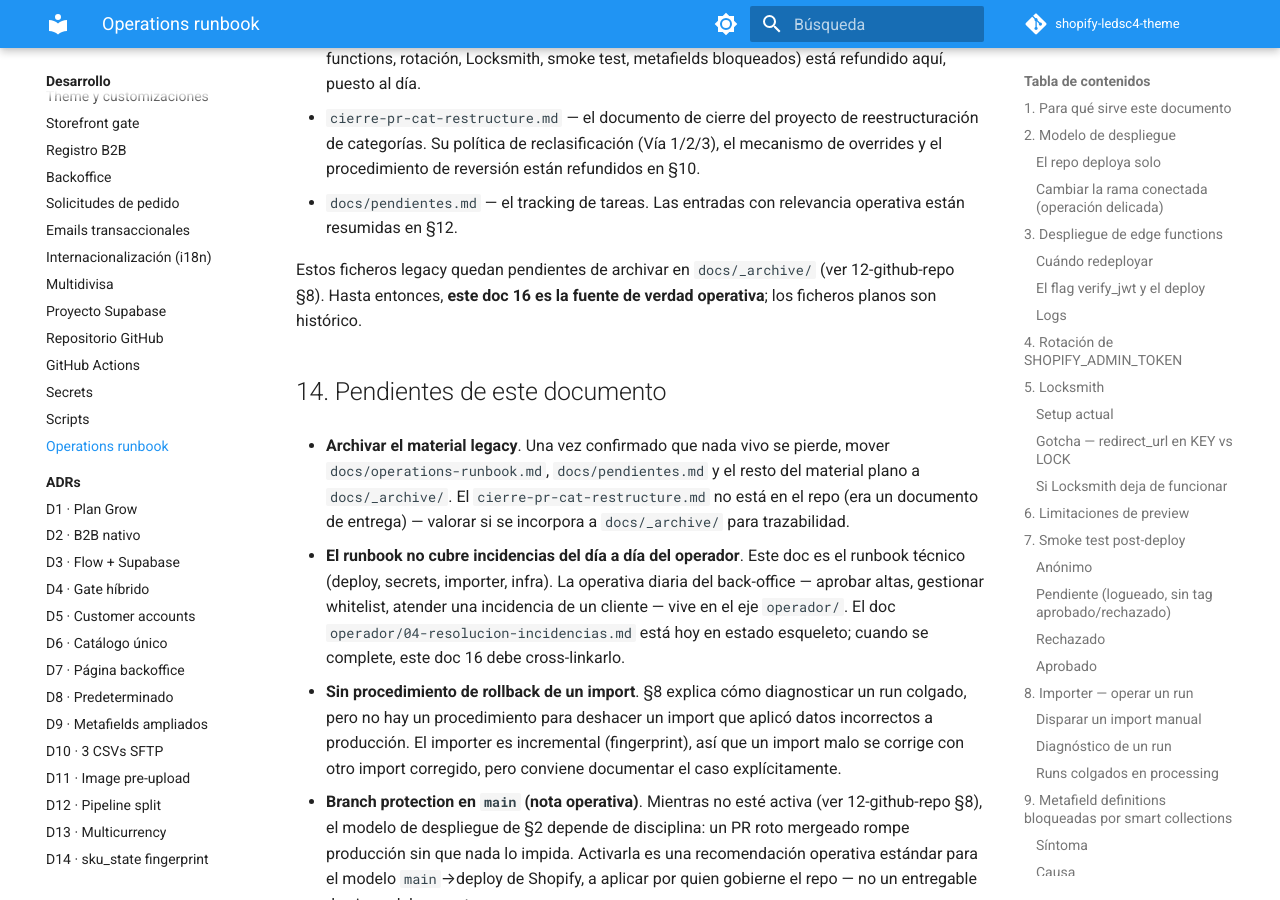
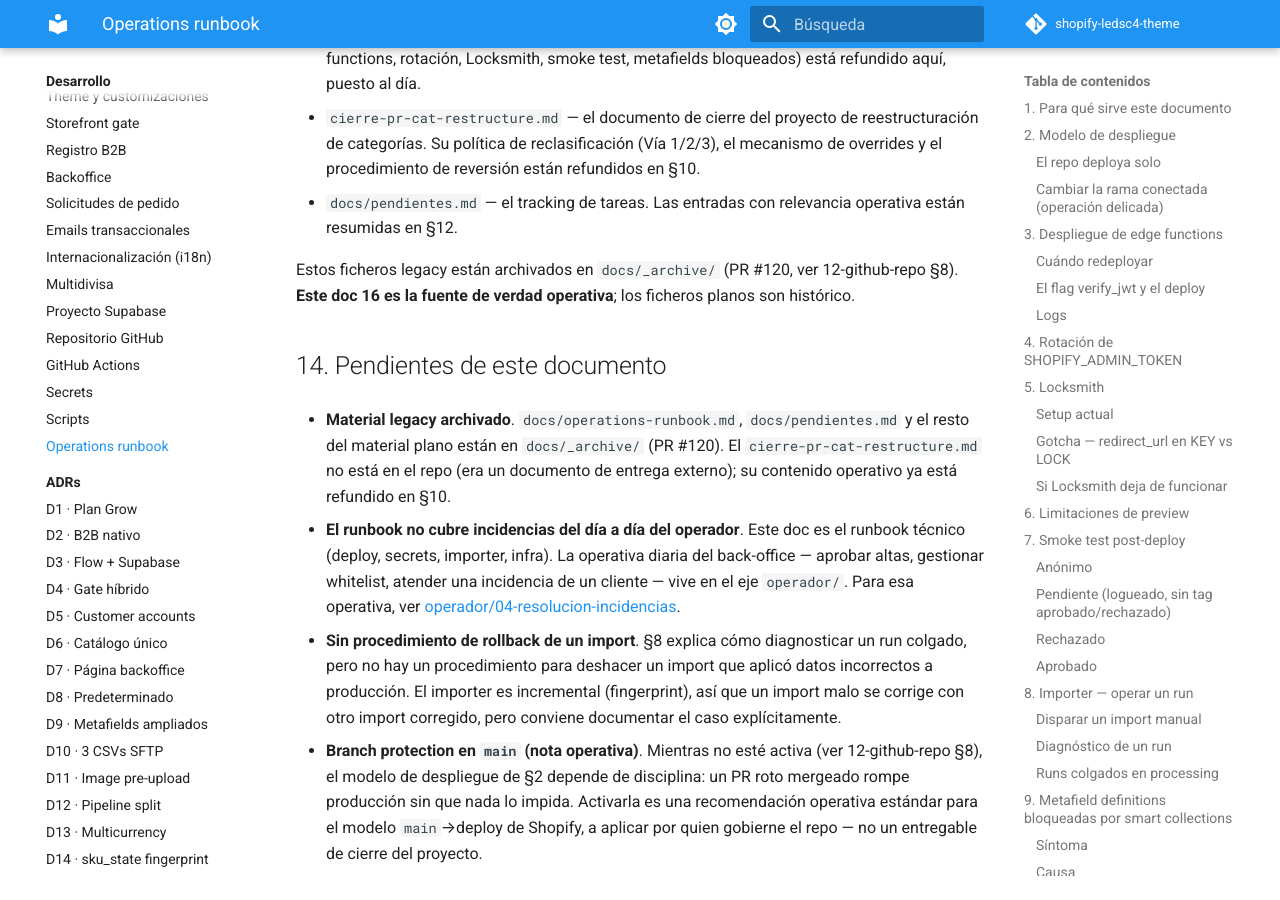
Before and after one commit to danielpenamad/shopify-ledsc4-theme, an MkDocs documentation site: the page built from docs/desarrollo/16-operations-runbook.md, in a window 1280 px wide and 900 px high, scrolled down 10493 px. Built offline with MkDocs 1.6.1 and Material for MkDocs 9.7.7, drawn with Linux system fonts in a browser that asks for light colours; comment, search, counter and statistics services are not loaded.

Commit message:
docs: saneamiento final — exclude scripts/ y barrido de contenido
Frente A: añade docs/scripts/ a exclude_docs en mkdocs.yml — silencia
el warning de pagina huerfana de delete-outlet-collections.md sin
meterlo en el nav (doc de script one-shot, no es seccion del sitio).

Frente B: barrido de contenido desactualizado en los 17 docs del eje
desarrollo. Corrige:
- Enlace roto a administracion/02 (typo en el nombre de fichero).
- Enlaces a cierre-pr-cat-restructure.md (fichero no presente en el
  repo) convertidos a texto plano sin enlace.
- Referencias a material legacy 'pendiente de archivar' reescritas en
  pasado (ya archivado en docs/_archive/ via PR #120).
- Referencias a operador/04 como 'esqueleto' corregidas (completo
  via PR #118).

Cuerpo de los documentos intacto salvo las correcciones puntuales.

Co-Authored-By: Claude Opus 4.7 (1M context) <noreply@anthropic.com>

```diff
--- a/docs/desarrollo/16-operations-runbook.md
+++ b/docs/desarrollo/16-operations-runbook.md
@@ -279,13 +279,13 @@ Este runbook **cosecha y reorganiza** material que existía disperso antes de la
 - `cierre-pr-cat-restructure.md` — el documento de cierre del proyecto de reestructuración de categorías. Su política de reclasificación (Vía 1/2/3), el mecanismo de overrides y el procedimiento de reversión están refundidos en §10.
 - `docs/pendientes.md` — el tracking de tareas. Las entradas con relevancia operativa están resumidas en §12.
 
-Estos ficheros legacy quedan pendientes de archivar en `docs/_archive/` (ver 12-github-repo §8). Hasta entonces, **este doc 16 es la fuente de verdad operativa**; los ficheros planos son histórico.
+Estos ficheros legacy están archivados en `docs/_archive/` (PR #120, ver 12-github-repo §8). **Este doc 16 es la fuente de verdad operativa**; los ficheros planos son histórico.
 
 ## 14. Pendientes de este documento
 
-- **Archivar el material legacy**. Una vez confirmado que nada vivo se pierde, mover `docs/operations-runbook.md`, `docs/pendientes.md` y el resto del material plano a `docs/_archive/`. El `cierre-pr-cat-restructure.md` no está en el repo (era un documento de entrega) — valorar si se incorpora a `docs/_archive/` para trazabilidad.
+- **Material legacy archivado**. `docs/operations-runbook.md`, `docs/pendientes.md` y el resto del material plano están en `docs/_archive/` (PR #120). El `cierre-pr-cat-restructure.md` no está en el repo (era un documento de entrega externo); su contenido operativo ya está refundido en §10.
 
-- **El runbook no cubre incidencias del día a día del operador**. Este doc es el runbook técnico (deploy, secrets, importer, infra). La operativa diaria del back-office — aprobar altas, gestionar whitelist, atender una incidencia de un cliente — vive en el eje `operador/`. El doc `operador/04-resolucion-incidencias.md` está hoy en estado esqueleto; cuando se complete, este doc 16 debe cross-linkarlo.
+- **El runbook no cubre incidencias del día a día del operador**. Este doc es el runbook técnico (deploy, secrets, importer, infra). La operativa diaria del back-office — aprobar altas, gestionar whitelist, atender una incidencia de un cliente — vive en el eje `operador/`. Para esa operativa, ver [operador/04-resolucion-incidencias](../operador/04-resolucion-incidencias.md).
 
 - **Sin procedimiento de rollback de un import**. §8 explica cómo diagnosticar un run colgado, pero no hay un procedimiento para deshacer un import que aplicó datos incorrectos a producción. El importer es incremental (fingerprint), así que un import malo se corrige con otro import corregido, pero conviene documentar el caso explícitamente.
 
--- a/mkdocs.yml
+++ b/mkdocs.yml
@@ -7,6 +7,7 @@ edit_uri: edit/main/docs/
 
 exclude_docs: |
   _archive/
+  scripts/
 
 theme:
   name: material
```
Also changed, not shown: docs/desarrollo/02-importer.md (+4 -4 lines), docs/desarrollo/12-github-repo.md (+3 -3 lines).
